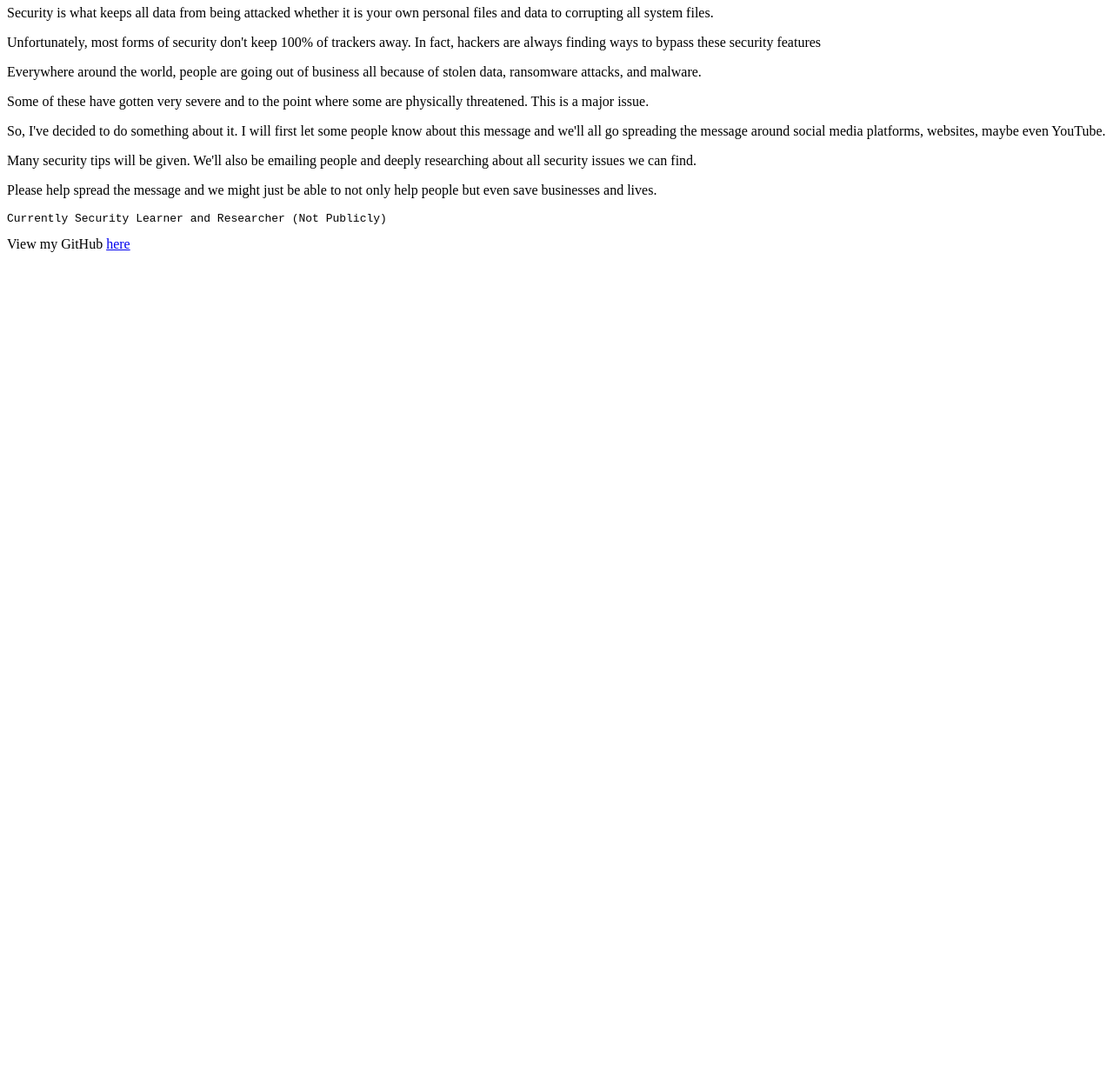
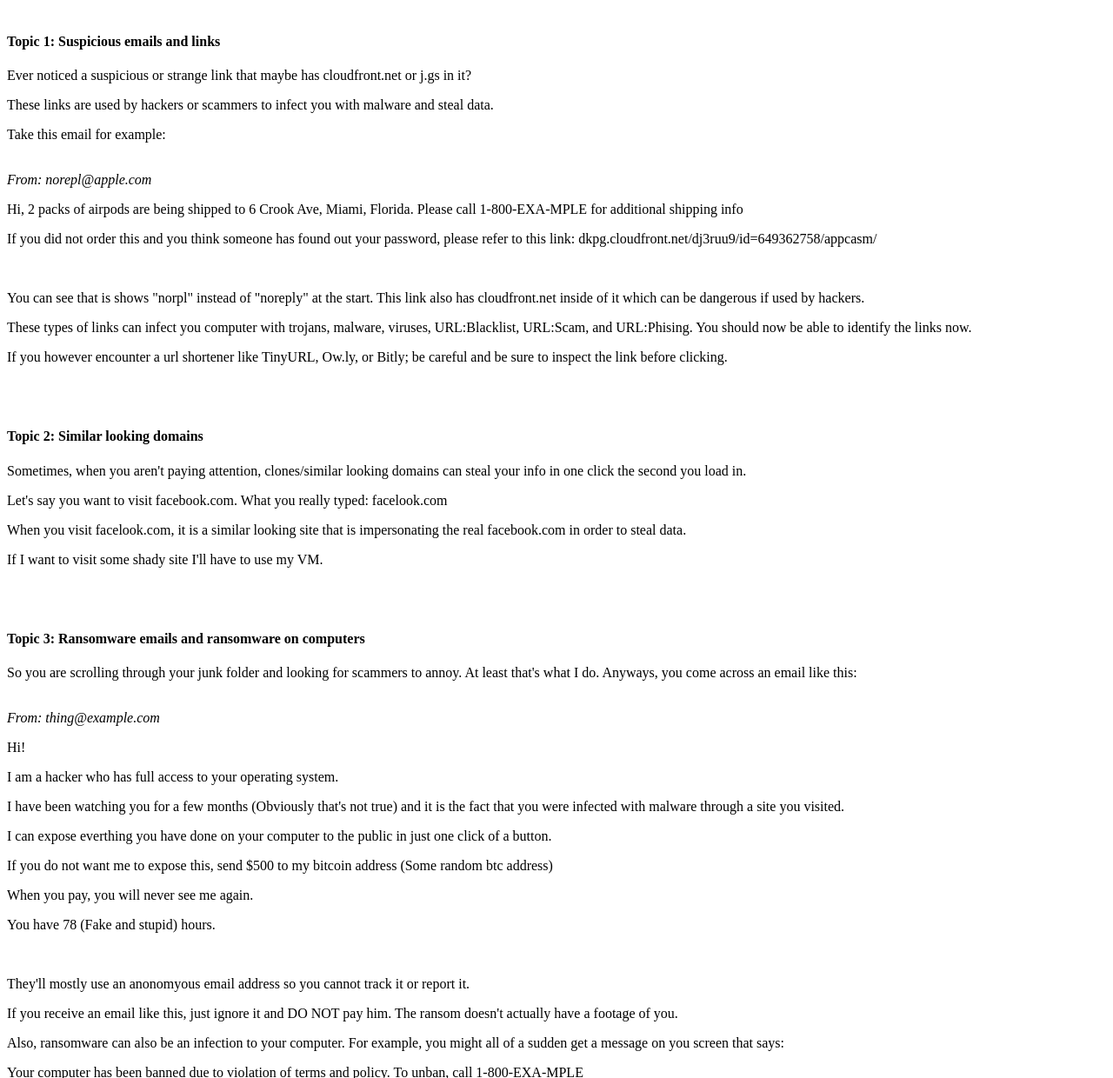
Before and after one commit to CyberSecurity-Expert/security-course, a plain HTML site: page index.html in a window 1280 px wide. Shown: the part 60-1300 px from the top of the page at 87% size. Before the commit the page ends 800 px from the top, so only its background shows below. Drawn offline with Linux system fonts and the light colour scheme.

Commit message:
Update index.html

```diff
--- a/index.html
+++ b/index.html
@@ -1,16 +1,66 @@
-<title>The Security Project</title>
-
-<h1>The Security Project
-  by Adam Abdallah</h1>
-
-<p>Security is what keeps all data from being attacked whether it is your own personal files and data to corrupting all system files.</p>
-<p>Unfortunately, most forms of security don't keep 100% of trackers away. In fact, hackers are always finding ways to bypass these security features</p>
-<p>Everywhere around the world, people are going out of business all because of stolen data, ransomware attacks, and malware.</p>
-<p>Some of these have gotten very severe and to the point where some are physically threatened. This is a major issue.</p>
-<p>So, I've decided to do something about it. I will first let some people know about this message and we'll all go spreading the message around social media platforms, websites, maybe even YouTube.</p>
-<p>Many security tips will be given. We'll also be emailing people and deeply researching about all security issues we can find.</p>
-<P>Please help spread the message and we might just be able to not only help people but even save businesses and lives.</p>
-
- <pre>Currently Security Learner and Researcher (Not Publicly)</pre>
-
-View my GitHub <a href="https://github.com/CyberSecurity-Expert">here</a>
+<!DOCTYPE html>
+<html lang="en">
+<head>
+    <meta charset="UTF-8">
+    <meta http-equiv="X-UA-Compatible" content="IE=edge">
+    <meta name="viewport" content="width=device-width, initial-scale=1.0">
+    <title>Security Course</title>
+</head>
+<body>
+    <h3>Welcome viewer! You will be taking a small security course for assuming that you are a beginner. Enter full screen for the best experience. Let's start!</h3>
+    <br>
+    <h4>Topic 1: Suspicious emails and links</h4>
+    <p>Ever noticed a suspicious or strange link that maybe has cloudfront.net or j.gs in it?</p>
+    <p>These links are used by hackers or scammers to infect you with malware and steal data.</p>
+    <p>Take this email for example:</p>
+    <br>
+    <em>From: norepl@apple.com</em>
+    <p>Hi, 2 packs of airpods are being shipped to 6 Crook Ave, Miami, Florida. Please call 1-800-EXA-MPLE for additional shipping info </p>
+    <p>If you did not order this and you think someone has found out your password, please refer to this link: dkpg.cloudfront.net/dj3ruu9/id=649362758/appcasm/</p>
+    <br>
+    <p>You can see that is shows "norpl" instead of "noreply" at the start. This link also has cloudfront.net inside of it which can be dangerous if used by hackers.</p>
+    <p>These types of links can infect you computer with trojans, malware, viruses, URL:Blacklist, URL:Scam, and URL:Phising. You should now be able to identify the links now.</p>
+    <p>If you however encounter a url shortener like TinyURL, Ow.ly, or Bitly; be careful and be sure to inspect the link before clicking.</p>
+    <br>
+    <br>
+    <h4>Topic 2: Similar looking domains</h4>
+    <p>Sometimes, when you aren't paying attention, clones/similar looking domains can steal your info in one click the second you load in.</p>
+    <p>Let's say you want to visit facebook.com. What you really typed: facelook.com</p>
+    <p>When you visit facelook.com, it is a similar looking site that is impersonating the real facebook.com in order to steal data.</p>
+    <p>If I want to visit some shady site I'll have to use my VM.</p>
+    <br>
+    <br>
+    <h4>Topic 3: Ransomware emails and ransomware on computers</h4>
+    <p>So you are scrolling through your junk folder and looking for scammers to annoy. At least that's what I do. Anyways, you come across an email like this:</p>
+    <br>
+    <em>From: thing@example.com</em>
+    <p>Hi!</p>
+    <p>I am a hacker who has full access to your operating system.</p>
+    <p>I have been watching you for a few months (Obviously that's not true) and it is the fact that you were infected with malware through a site you visited.</p
+    <p>I can expose everthing you have done on your computer to the public in just one click of a button.</p>
+    <p>If you do not want me to expose this, send $500 to my bitcoin address (Some random btc address)</p>
+    <p>When you pay, you will never see me again.</p>
+    <p>You have 78 (Fake and stupid) hours.</p>
+    <br>
+    <p>They'll mostly use an anonomyous email address so you cannot track it or report it.</p>
+    <p>If you receive an email like this, just ignore it and DO NOT pay him. The ransom doesn't actually have a footage of you.</p>
+    <p>Also, ransomware can also be an infection to your computer. For example, you might all of a sudden get a message on you screen that says:</p>
+    <P>Your computer has been banned due to violation of terms and policy. To unban, call 1-800-EXA-MPLE</P>
+    <br>
+    <p>When you call them, they'll just tell you that you have to buy a new computer and they'll make you send money to the scammers instead. Thus not giving you a new computer either.</p>
+    <br>
+    <br>
+    <h4>Topic 4: All Hacking Techniques<h4>
+    <p>Say your a newbie, you'll probably wonder how hackers get ahold of passwords or how they get access to your computer.</p>
+    <p>Well you see, when you enter a password on a website, the site [USED] to store the password in something called a hash.</p>
+    <p>Now, a hash is basically a key or token like ndq3u4890732y8756E. For example, if your password is Password123; it may look like this: 89oyou8y6757ERT8GI2Y7676T&^rt^</p>
+    <p>So when you enter your password on the same website, it checks if the entered password matches the hash. If it does, you're in! If not, you have to enter it again.</p>
+    <p>So enough with passwords, let's talk about malware injection now. Malware injection is when you click a link or button maybe and it executes dangerous code to your opearting system</p>
+    <p>This code will either steal your files and data, delete your files without looking, or allow a hacker remote access to your computer.</p>
+    <p>So, if you ever see a suspicious ad or run into a popup that says "Your Adobe Flash Player Is Out Of Date!" just don't... don't fall for it.</p>
+    <p>Even Adware like cloudfront.net or Win32:Adware [Sig] as well as todhamilton.pro, they'll just display popup ads infected with malware so they can harm your device.</p>
+    <br>
+    <br>
+    Great job! You finished the course! Get your reward <a href="https://sites.google.com/view/yourreward/home">here</a>.
+</body>
+</html>
```
